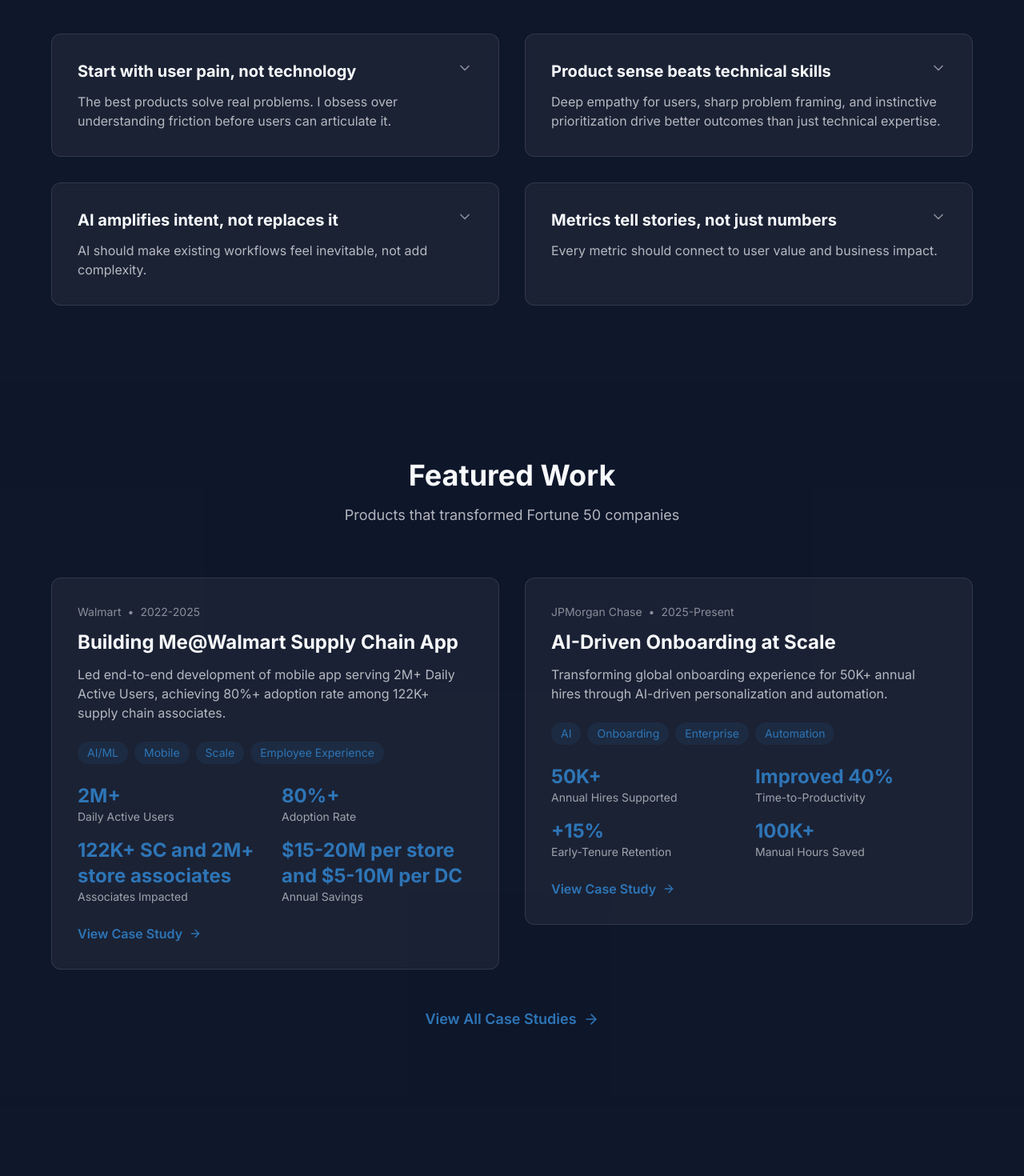
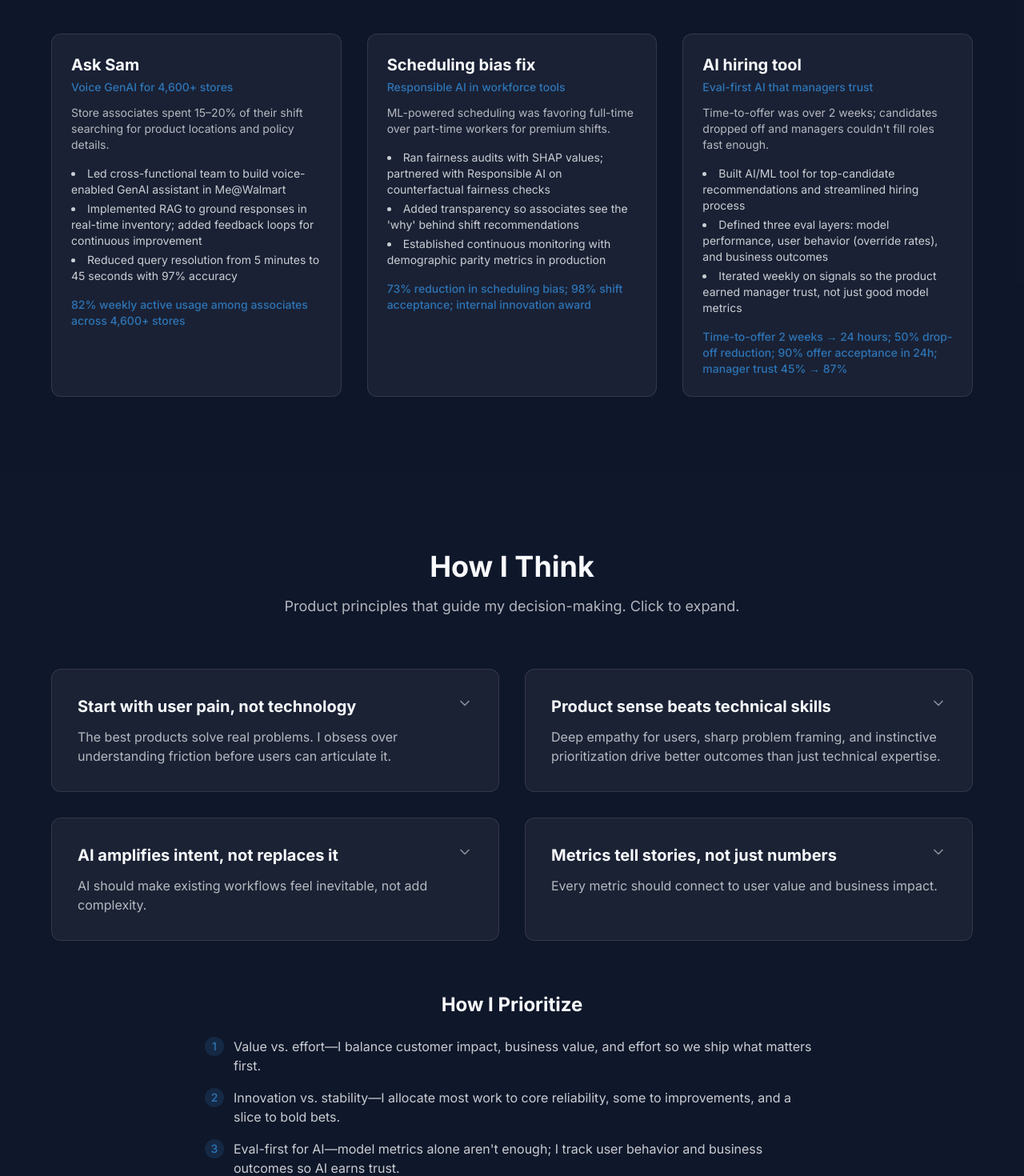
Before and after one commit to madanarora88/portfolio-website, a React (Vite) app: page / in a window 1280 px wide. Shown: the part 2440-3910 px from the top of the page at 80% size. Built offline with nearby package versions, Linux system fonts and the light colour scheme; no server answers.

Commit message:
Add certifications, education, impact stories, and how I prioritize

```diff
--- a/src/data/profile.ts
+++ b/src/data/profile.ts
@@ -83,6 +83,59 @@ export const profile = {
     { title: "Product-Led Growth Engine", desc: "Activation, retention, and expansion strategies" },
   ],
 
+  education: "B.S. Operations & Information Systems, Northern Illinois University, 2011",
+
+  certifications: [
+    { name: "World-class Product Sense in Practice", issuer: "Maven (Shreyas Doshi)" },
+    { name: "AI Product Management", issuer: "Maven & Product Faculty (OpenAI, Cursor, Anthropic)" },
+    { name: "AI 900 Azure AI Fundamentals", issuer: "Microsoft" },
+    { name: "AZ-900 Azure Fundamentals", issuer: "Microsoft" },
+    { name: "AWS Certified Cloud Practitioner (CLF-C01)", issuer: "AWS" },
+    { name: "SAFe SPC 5.1, SA, CSM, CSPO, ICP-ACC, ATF", issuer: "Agile & Scrum" },
+  ],
+
+  heroStories: [
+    {
+      title: "Ask Sam",
+      tagline: "Voice GenAI for 4,600+ stores",
+      situation: "Store associates spent 15–20% of their shift searching for product locations and policy details.",
+      results: [
+        "Led cross-functional team to build voice-enabled GenAI assistant in Me@Walmart",
+        "Implemented RAG to ground responses in real-time inventory; added feedback loops for continuous improvement",
+        "Reduced query resolution from 5 minutes to 45 seconds with 97% accuracy",
+      ],
+      metrics: "82% weekly active usage among associates across 4,600+ stores",
+    },
+    {
+      title: "Scheduling bias fix",
+      tagline: "Responsible AI in workforce tools",
+      situation: "ML-powered scheduling was favoring full-time over part-time workers for premium shifts.",
+      results: [
+        "Ran fairness audits with SHAP values; partnered with Responsible AI on counterfactual fairness checks",
+        "Added transparency so associates see the 'why' behind shift recommendations",
+        "Established continuous monitoring with demographic parity metrics in production",
+      ],
+      metrics: "73% reduction in scheduling bias; 98% shift acceptance; internal innovation award",
+    },
+    {
+      title: "AI hiring tool",
+      tagline: "Eval-first AI that managers trust",
+      situation: "Time-to-offer was over 2 weeks; candidates dropped off and managers couldn't fill roles fast enough.",
+      results: [
+        "Built AI/ML tool for top-candidate recommendations and streamlined hiring process",
+        "Defined three eval layers: model performance, user behavior (override rates), and business outcomes",
+        "Iterated weekly on signals so the product earned manager trust, not just good model metrics",
+      ],
+      metrics: "Time-to-offer 2 weeks → 24 hours; 50% drop-off reduction; 90% offer acceptance in 24h; manager trust 45% → 87%",
+    },
+  ],
+
+  howIPrioritize: [
+    "Value vs. effort—I balance customer impact, business value, and effort so we ship what matters first.",
+    "Innovation vs. stability—I allocate most work to core reliability, some to improvements, and a slice to bold bets.",
+    "Eval-first for AI—model metrics alone aren't enough; I track user behavior and business outcomes so AI earns trust.",
+  ],
+
   productPrinciples: [
     {
       title: "Start with user pain, not technology",
@@ -129,9 +182,9 @@ export const experience = [
     description: "Led end-to-end development of Me@Walmart Supply Chain mobile app",
     achievements: [
       "Built mobile product serving 2M+ Daily Active Users with 80%+ adoption rate",
-      "Architected Labor Management tool saving $15-20M per DC annually",
-      "Reduced hiring time from 2 weeks to 24 hours (50% drop-off reduction)",
-      "Achieved 90% offer acceptance rate within 24 hours"
+      "Led Ask Sam—voice-enabled GenAI assistant across 4,600+ stores; query resolution 5 min → 45 sec, 97% accuracy",
+      "Architected Labor Management tool saving $15-20M per DC annually; 500K+ manual hours eliminated",
+      "Reduced hiring time from 2 weeks to 24 hours with AI-powered hiring tool (50% drop-off reduction, 90% offer acceptance in 24h)",
     ],
     impact: "$15-20M annual savings, 500K+ manual hours eliminated"
   },
--- a/src/pages/About.tsx
+++ b/src/pages/About.tsx
@@ -41,6 +41,9 @@ export default function About() {
             <h2 className="text-2xl font-bold mb-4">{profile.name}</h2>
             <p className="text-primary font-medium mb-4">{profile.title}</p>
             <p className="text-light/80 mb-6 leading-relaxed">{profile.bio}</p>
+            {profile.education && (
+              <p className="text-light/60 text-sm mb-4">{profile.education}</p>
+            )}
             <div className="flex flex-wrap gap-4">
               {profile.links.tedTalk && (
                 <a
@@ -66,6 +69,27 @@ export default function About() {
           </motion.div>
         </div>
 
+        {profile.certifications && profile.certifications.length > 0 && (
+          <motion.div
+            initial={{ opacity: 0 }}
+            whileInView={{ opacity: 1 }}
+            viewport={{ once: true }}
+            className="mb-16"
+          >
+            <h2 className="text-2xl font-bold mb-6">Certifications</h2>
+            <ul className="space-y-2">
+              {profile.certifications.map((cert, i) => (
+                <li key={i} className="flex flex-wrap gap-2 text-light/80">
+                  <span className="font-medium text-light">{cert.name}</span>
+                  {cert.issuer && (
+                    <span className="text-light/50 text-sm">— {cert.issuer}</span>
+                  )}
+                </li>
+              ))}
+            </ul>
+          </motion.div>
+        )}
+
         <motion.div
           initial={{ opacity: 0 }}
           whileInView={{ opacity: 1 }}
--- a/src/pages/Home.tsx
+++ b/src/pages/Home.tsx
@@ -173,6 +173,47 @@ const Home = () => {
         </section>
       )}
 
+      {/* Impact Stories */}
+      {profile.heroStories && profile.heroStories.length > 0 && (
+        <section className="py-24 px-6 bg-dark/50">
+          <div className="max-w-6xl mx-auto">
+            <motion.div
+              initial={{ opacity: 0 }}
+              whileInView={{ opacity: 1 }}
+              viewport={{ once: true }}
+              className="text-center mb-16"
+            >
+              <h2 className="text-4xl font-bold mb-4">How I&apos;ve Shipped</h2>
+              <p className="text-light/70 text-lg max-w-2xl mx-auto">
+                Real impact from idea to launch
+              </p>
+            </motion.div>
+            <div className="grid md:grid-cols-3 gap-8">
+              {profile.heroStories.map((story, i) => (
+                <motion.div
+                  key={story.title}
+                  initial={{ opacity: 0, y: 20 }}
+                  whileInView={{ opacity: 1, y: 0 }}
+                  viewport={{ once: true }}
+                  transition={{ delay: i * 0.08 }}
+                  className="p-6 rounded-xl bg-light/5 border border-light/10"
+                >
+                  <h3 className="text-xl font-bold mb-1">{story.title}</h3>
+                  <p className="text-primary text-sm font-medium mb-3">{story.tagline}</p>
+                  <p className="text-light/70 text-sm mb-4">{story.situation}</p>
+                  <ul className="space-y-1 mb-4 text-sm text-light/80 list-disc list-inside">
+                    {story.results.map((r, j) => (
+                      <li key={j}>{r}</li>
+                    ))}
+                  </ul>
+                  <p className="text-sm font-medium text-primary">{story.metrics}</p>
+                </motion.div>
+              ))}
+            </div>
+          </div>
+        </section>
+      )}
+
       {/* Product Principles */}
       <section className="py-24 px-6">
         <div className="max-w-6xl mx-auto">
@@ -193,6 +234,27 @@ const Home = () => {
               <PrincipleCard key={index} principle={principle} index={index} />
             ))}
           </div>
+
+          {profile.howIPrioritize && profile.howIPrioritize.length > 0 && (
+            <motion.div
+              initial={{ opacity: 0 }}
+              whileInView={{ opacity: 1 }}
+              viewport={{ once: true }}
+              className="mt-16"
+            >
+              <h3 className="text-2xl font-bold mb-6 text-center">How I Prioritize</h3>
+              <ul className="space-y-4 max-w-3xl mx-auto">
+                {profile.howIPrioritize.map((item, i) => (
+                  <li key={i} className="flex items-start gap-3 text-light/80">
+                    <span className="shrink-0 w-6 h-6 rounded-full bg-primary/20 flex items-center justify-center text-primary text-sm font-medium">
+                      {i + 1}
+                    </span>
+                    <span>{item}</span>
+                  </li>
+                ))}
+              </ul>
+            </motion.div>
+          )}
         </div>
       </section>
 
```
Also changed, not shown: 2 other files (tests, documents, lock files or other folders).
